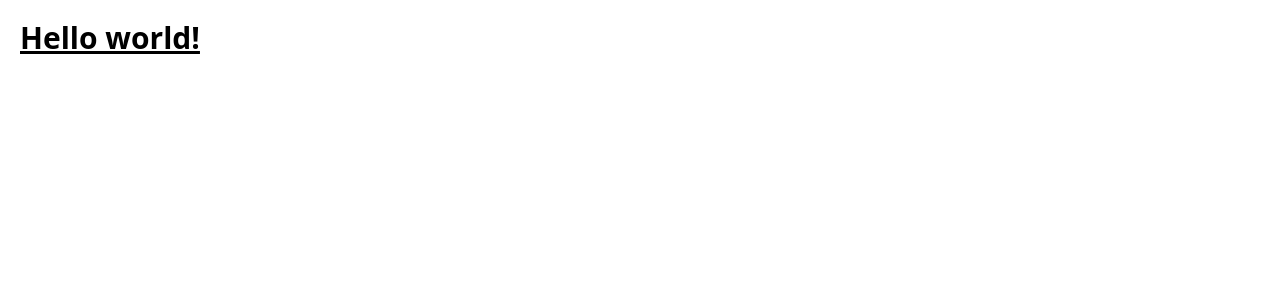
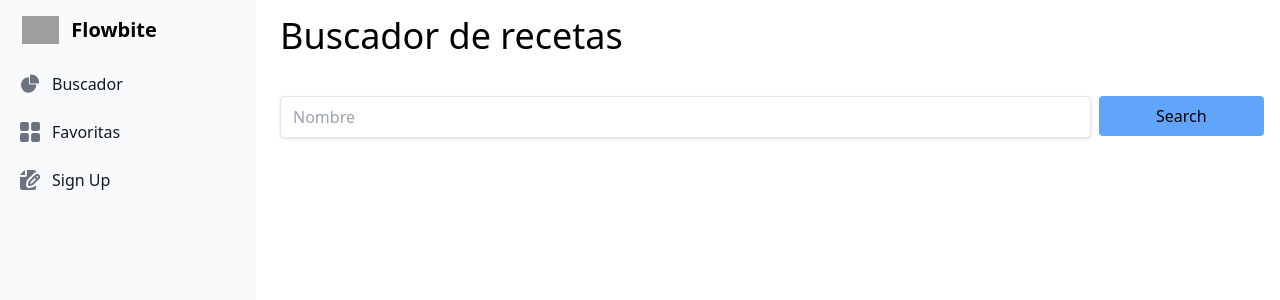
Before and after one commit to gerardocrr/cf-project, a React (Vite) app: page / in a window 1280 px wide. Shown: the top 300 px of the page. Built offline with nearby package versions, Linux system fonts and the light colour scheme; grey boxes are pictures that could not be loaded.

Commit message:
add search engine component

```diff
--- a/package.json
+++ b/package.json
@@ -10,6 +10,7 @@
     "preview": "vite preview"
   },
   "dependencies": {
+    "axios": "^1.6.8",
     "react": "^18.2.0",
     "react-dom": "^18.2.0"
   },
--- a/src/App.tsx
+++ b/src/App.tsx
@@ -1,14 +1,12 @@
-import { useState } from "react";
 import "./App.css";
+import { Search } from "./components/Search";
+import { Sidebar } from "./components/Sidebar";
 
 function App() {
-  const [count, setCount] = useState(0);
-
   return (
     <>
-      <div className="mx-5 mt-5">
-        <h1 className="text-3xl font-bold underline">Hello world!</h1>
-      </div>
+      <Sidebar />
+      <Search />
     </>
   );
 }
--- /dev/null
+++ b/src/components/Search.tsx
@@ -0,0 +1,89 @@
+import { useState } from "react";
+import axios from "axios";
+
+interface Recipe {
+  id: number;
+  title: string;
+  image: string;
+  // Otros campos necesarios
+}
+interface RecipeData {
+  results: Recipe[];
+}
+
+export function Search() {
+  const [query, setQuery] = useState("");
+  // const [formData, setFormData] = useState<FormData>({
+  //   query: "",
+  // });
+  const [recipeData, setRecipeData] = useState<RecipeData | null>(null);
+
+  const handleChange = (e: React.ChangeEvent<HTMLInputElement>) => {
+    setQuery((e.target.name = e.target.value));
+  };
+
+  const handleSubmit = async (e: React.FormEvent) => {
+    e.preventDefault();
+    const options = {
+      method: "GET",
+      url: "https://spoonacular-recipe-food-nutrition-v1.p.rapidapi.com/recipes/complexSearch",
+      params: {
+        query: query,
+        titleMatch: query,
+        instructionsRequired: "true",
+        fillIngredients: "false",
+        addRecipeInformation: "false",
+        maxReadyTime: "20",
+        ignorePantry: "true",
+        sort: "calories",
+        sortDirection: "asc",
+        number: "50",
+        limitLicense: "false",
+        ranking: "2",
+      },
+      headers: {
+        "X-RapidAPI-Key": "85da6e33b1mshf6c86a03a7356e8p13dd0fjsn8ecf6d039123",
+        "X-RapidAPI-Host":
+          "spoonacular-recipe-food-nutrition-v1.p.rapidapi.com",
+      },
+    };
+    const response = await axios.request(options);
+    setRecipeData(response.data);
+    console.log(recipeData);
+  };
+
+  return (
+    <div className="p-4 sm:ml-64">
+      <h1 className="text-4xl mb-10 px-2">Buscador de recetas</h1>
+      <form className="flex" onSubmit={handleSubmit}>
+        <div className="mb-5 px-2 w-10/12">
+          <input
+            className="shadow w-full border rounded py-2 px-3 focus:outline-none focus:shadow-outline"
+            name="query"
+            type="text"
+            placeholder="Nombre"
+            onChange={handleChange}
+          />
+        </div>
+        <div className="w-1/6">
+          <button
+            type="submit"
+            className="w-full py-2 bg-blue-400 rounded hover:bg-blue-500"
+          >
+            Search
+          </button>
+        </div>
+      </form>
+
+      <ul>
+        {recipeData &&
+          recipeData.results.map((recipe) => (
+            <li className="movie" key={recipe.id}>
+              <h3>{recipe.title}</h3>
+              <img src={recipe.image} alt={recipe.title} />
+            </li>
+          ))}
+      </ul>
+    </div>
+  );
+}
--- /dev/null
+++ b/src/components/Sidebar.tsx
@@ -0,0 +1,102 @@
+export function Sidebar() {
+  return (
+    <div>
+      <button
+        data-drawer-target="logo-sidebar"
+        data-drawer-toggle="logo-sidebar"
+        aria-controls="logo-sidebar"
+        type="button"
+        className="inline-flex items-center p-2 mt-2 ms-3 text-sm text-gray-500 rounded-lg sm:hidden hover:bg-gray-100 focus:outline-none focus:ring-2 focus:ring-gray-200 dark:text-gray-400 dark:hover:bg-gray-700 dark:focus:ring-gray-600"
+      >
+        <span className="sr-only">Open sidebar</span>
+        <svg
+          className="w-6 h-6"
+          aria-hidden="true"
+          fill="currentColor"
+          viewBox="0 0 20 20"
+          xmlns="http://www.w3.org/2000/svg"
+        >
+          <path d="M2 4.75A.75.75 0 012.75 4h14.5a.75.75 0 010 1.5H2.75A.75.75 0 012 4.75zm0 10.5a.75.75 0 01.75-.75h7.5a.75.75 0 010 1.5h-7.5a.75.75 0 01-.75-.75zM2 10a.75.75 0 01.75-.75h14.5a.75.75 0 010 1.5H2.75A.75.75 0 012 10z"></path>
+        </svg>
+      </button>
+
+      <aside
+        id="logo-sidebar"
+        className="fixed top-0 left-0 z-40 w-64 h-screen transition-transform -translate-x-full sm:translate-x-0"
+        aria-label="Sidebar"
+      >
+        <div className="h-full px-3 py-4 overflow-y-auto bg-gray-50 dark:bg-gray-800">
+          <a
+            href="https://flowbite.com/"
+            className="flex items-center ps-2.5 mb-5"
+          >
+            <img
+              src="https://flowbite.com/docs/images/logo.svg"
+              className="h-6 me-3 sm:h-7"
+              alt="Flowbite Logo"
+            />
+            <span className="self-center text-xl font-semibold whitespace-nowrap dark:text-white">
+              Flowbite
+            </span>
+          </a>
+          <ul className="space-y-2 font-medium">
+            <li>
+              <a
+                href="#"
+                className="flex items-center p-2 text-gray-900 rounded-lg dark:text-white hover:bg-gray-100 dark:hover:bg-gray-700 group"
+              >
+                <svg
+                  className="w-5 h-5 text-gray-500 transition duration-75 dark:text-gray-400 group-hover:text-gray-900 dark:group-hover:text-white"
+                  aria-hidden="true"
+                  xmlns="http://www.w3.org/2000/svg"
+                  fill="currentColor"
+                  viewBox="0 0 22 21"
+                >
+                  <path d="M16.975 11H10V4.025a1 1 0 0 0-1.066-.998 8.5 8.5 0 1 0 9.039 9.039.999.999 0 0 0-1-1.066h.002Z" />
+                  <path d="M12.5 0c-.157 0-.311.01-.565.027A1 1 0 0 0 11 1.02V10h8.975a1 1 0 0 0 1-.935c.013-.188.028-.374.028-.565A8.51 8.51 0 0 0 12.5 0Z" />
+                </svg>
+                <span className="ms-3">Buscador</span>
+              </a>
+            </li>
+            <li>
+              <a
+                href="#"
+                className="flex items-center p-2 text-gray-900 rounded-lg dark:text-white hover:bg-gray-100 dark:hover:bg-gray-700 group"
+              >
+                <svg
+                  className="flex-shrink-0 w-5 h-5 text-gray-500 transition duration-75 dark:text-gray-400 group-hover:text-gray-900 dark:group-hover:text-white"
+                  aria-hidden="true"
+                  xmlns="http://www.w3.org/2000/svg"
+                  fill="currentColor"
+                  viewBox="0 0 18 18"
+                >
+                  <path d="M6.143 0H1.857A1.857 1.857 0 0 0 0 1.857v4.286C0 7.169.831 8 1.857 8h4.286A1.857 1.857 0 0 0 8 6.143V1.857A1.857 1.857 0 0 0 6.143 0Zm10 0h-4.286A1.857 1.857 0 0 0 10 1.857v4.286C10 7.169 10.831 8 11.857 8h4.286A1.857 1.857 0 0 0 18 6.143V1.857A1.857 1.857 0 0 0 16.143 0Zm-10 10H1.857A1.857 1.857 0 0 0 0 11.857v4.286C0 17.169.831 18 1.857 18h4.286A1.857 1.857 0 0 0 8 16.143v-4.286A1.857 1.857 0 0 0 6.143 10Zm10 0h-4.286A1.857 1.857 0 0 0 10 11.857v4.286c0 1.026.831 1.857 1.857 1.857h4.286A1.857 1.857 0 0 0 18 16.143v-4.286A1.857 1.857 0 0 0 16.143 10Z" />
+                </svg>
+                <span className="flex-1 ms-3 whitespace-nowrap">Favoritas</span>
+              </a>
+            </li>
+            <li>
+              <a
+                href="#"
+                className="flex items-center p-2 text-gray-900 rounded-lg dark:text-white hover:bg-gray-100 dark:hover:bg-gray-700 group"
+              >
+                <svg
+                  className="flex-shrink-0 w-5 h-5 text-gray-500 transition duration-75 dark:text-gray-400 group-hover:text-gray-900 dark:group-hover:text-white"
+                  aria-hidden="true"
+                  xmlns="http://www.w3.org/2000/svg"
+                  fill="currentColor"
+                  viewBox="0 0 20 20"
+                >
+                  <path d="M5 5V.13a2.96 2.96 0 0 0-1.293.749L.879 3.707A2.96 2.96 0 0 0 .13 5H5Z" />
+                  <path d="M6.737 11.061a2.961 2.961 0 0 1 .81-1.515l6.117-6.116A4.839 4.839 0 0 1 16 2.141V2a1.97 1.97 0 0 0-1.933-2H7v5a2 2 0 0 1-2 2H0v11a1.969 1.969 0 0 0 1.933 2h12.134A1.97 1.97 0 0 0 16 18v-3.093l-1.546 1.546c-.413.413-.94.695-1.513.81l-3.4.679a2.947 2.947 0 0 1-1.85-.227 2.96 2.96 0 0 1-1.635-3.257l.681-3.397Z" />
+                  <path d="M8.961 16a.93.93 0 0 0 .189-.019l3.4-.679a.961.961 0 0 0 .49-.263l6.118-6.117a2.884 2.884 0 0 0-4.079-4.078l-6.117 6.117a.96.96 0 0 0-.263.491l-.679 3.4A.961.961 0 0 0 8.961 16Zm7.477-9.8a.958.958 0 0 1 .68-.281.961.961 0 0 1 .682 1.644l-.315.315-1.36-1.36.313-.318Zm-5.911 5.911 4.236-4.236 1.359 1.359-4.236 4.237-1.7.339.341-1.699Z" />
+                </svg>
+                <span className="flex-1 ms-3 whitespace-nowrap">Sign Up</span>
+              </a>
+            </li>
+          </ul>
+        </div>
+      </aside>
+    </div>
+  );
+}
```
Also changed, not shown: 1 other file (tests, documents, lock files or other folders).
